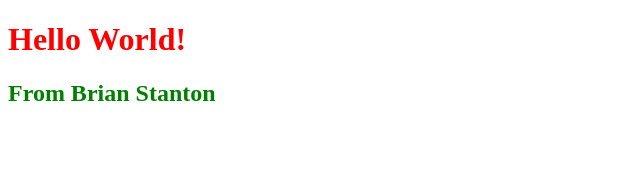
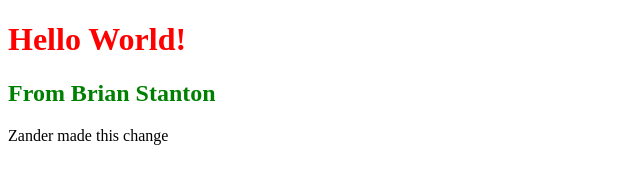
Before and after one commit to bstanton773/github-test, a plain HTML site: page index.html in a window 1280 px wide. Shown: the whole page, without its empty margins (0-640 px from the left). Drawn offline with Linux system fonts and the light colour scheme.

Commit message:
forked from Brian

```diff
--- a/index.html
+++ b/index.html
@@ -9,5 +9,6 @@
 <body>
     <h1>Hello World!</h1>
     <h2>From Brian Stanton</h2>
+    <p> Zander made this change</p>
 </body>
 </html>
```
